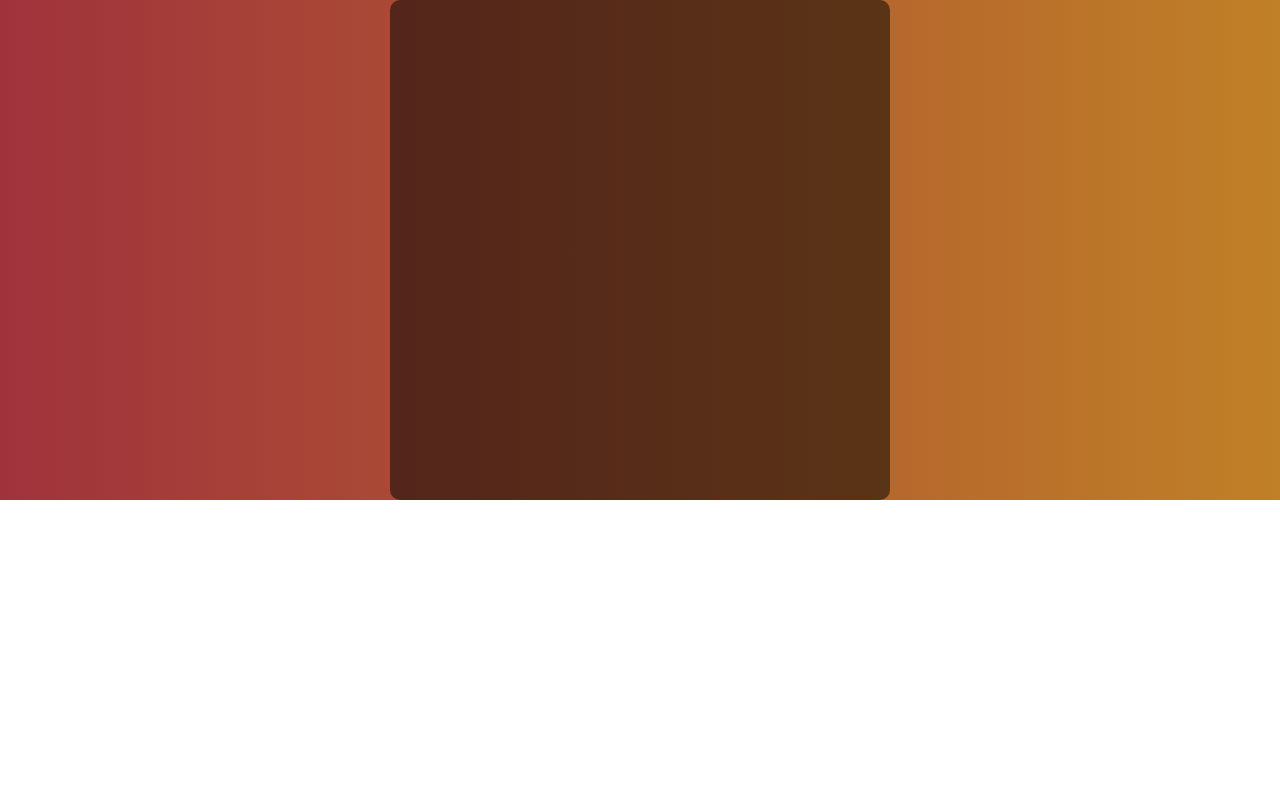
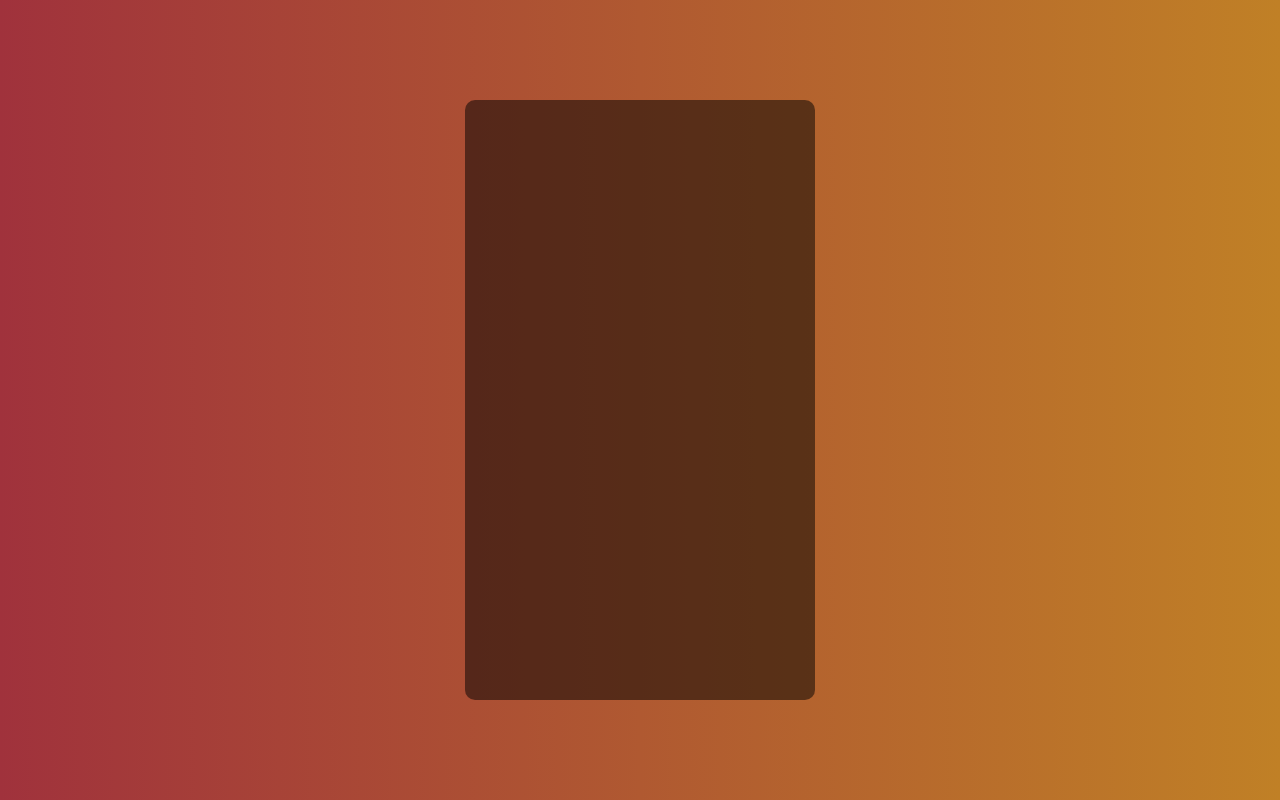
Before and after one commit to Iliveinbianries/hiweather, a plain HTML site: page index.html in a window 1280 px wide. Drawn offline with Linux system fonts and the light colour scheme.

Commit message:
fixed resolution

```diff
--- a/index.html
+++ b/index.html
@@ -12,7 +12,11 @@
 </head>
 <body>
     <header>
-        <div class="container"></div>
+        <div class="container">
+            <div class="mainscreen">
+
+            </div>
+        </div>
     </header>
 
     <script src="script.js"></script>
--- a/styles.css
+++ b/styles.css
@@ -3,19 +3,25 @@
 }
 
 body{
+    padding: 0;
+    margin: 0;
+}
+
+.container{
+    position: fixed;
+    top: 0;
+    left: 0;
+    width: 100%;
     height: 100%;
     background: linear-gradient(to right, #a0323c, #c08026);
-    background-repeat: no-repeat;
-    padding: 0;
-    margin: 0;
     display: flex;
     justify-content: center;
     align-items: center;
 }
 
-.container{
-    height: 500px;
-    width: 500px;
+.mainscreen{
+    height: 600px;
+    width: 350px;
     background-color: black;
     opacity: 50%;
     border-radius: 10px;
```
